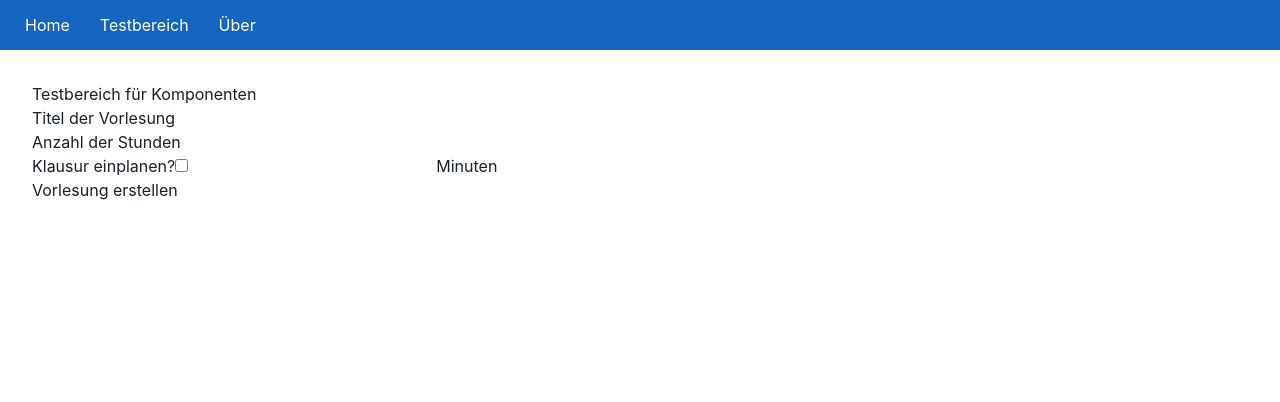
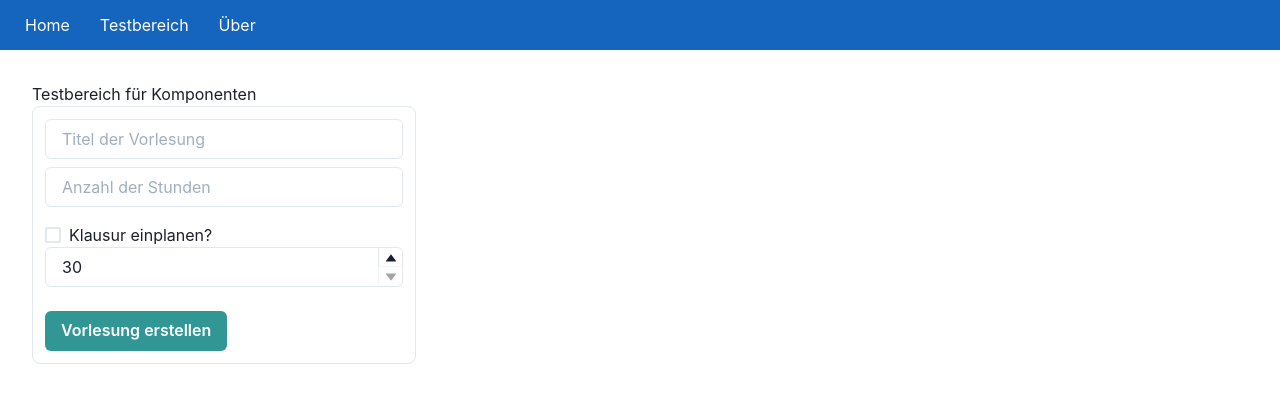
Before and after one commit to behrends/dhbw-lecture-plan, a Next.js app: page /testing in a window 1280 px wide. Shown: the top 402 px of the page. Built offline with nearby package versions, Linux system fonts and the light colour scheme.

Commit message:
AddLecture mit Chakra gestyled

```diff
--- a/components/AddLecture.jsx
+++ b/components/AddLecture.jsx
@@ -1,23 +1,35 @@
+import {
+  Box,
+  Button,
+  Checkbox,
+  Input,
+  NumberInput,
+  NumberInputField,
+  NumberInputStepper,
+  NumberIncrementStepper,
+  NumberDecrementStepper,
+} from '@chakra-ui/react';
+
 export default function AddLecture() {
   return (
-    <div>
-      <div>
-        <label>Titel der Vorlesung</label>
-        <input type="text" />
-      </div>
-      <div>
-        <label>Anzahl der Stunden</label>
-        <input type="text" />
-      </div>
-      <div>
-        <label>Klausur einplanen?</label>
-        <input type="checkbox" />
-        <input type="text" />
-        <label>Minuten</label>
-      </div>
-      <div>
-        <button>Vorlesung erstellen</button>
-      </div>
-    </div>
+    <Box maxW="sm" borderWidth="1px" borderRadius="lg" p={3}>
+      <Input placeholder="Titel der Vorlesung" mb={2} />
+      <Input placeholder="Anzahl der Stunden" mb={4} />
+      <Checkbox>Klausur einplanen?</Checkbox>
+      <NumberInput
+        step={15}
+        defaultValue={30}
+        min={30}
+        max={120}
+        mb={6}
+      >
+        <NumberInputField />
+        <NumberInputStepper>
+          <NumberIncrementStepper />
+          <NumberDecrementStepper />
+        </NumberInputStepper>
+      </NumberInput>
+      <Button colorScheme="teal">Vorlesung erstellen</Button>
+    </Box>
   );
 }
```
